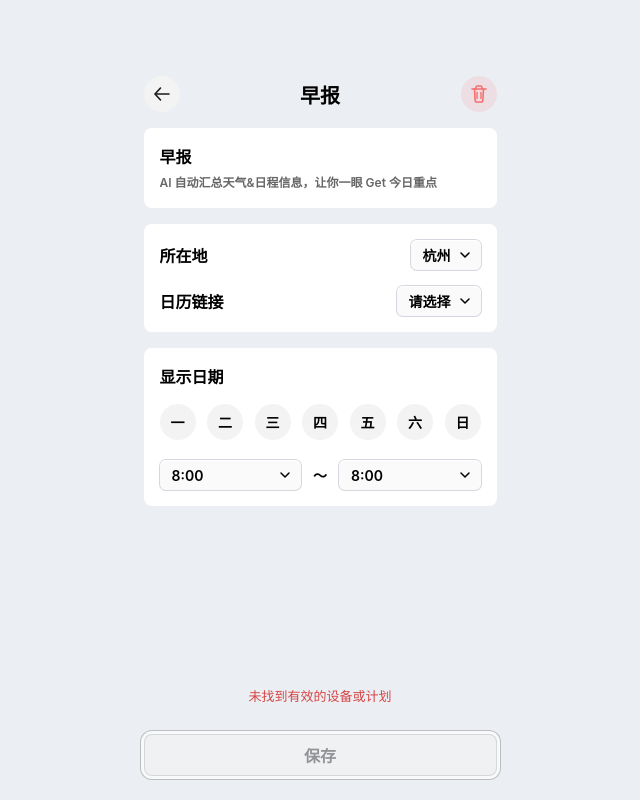
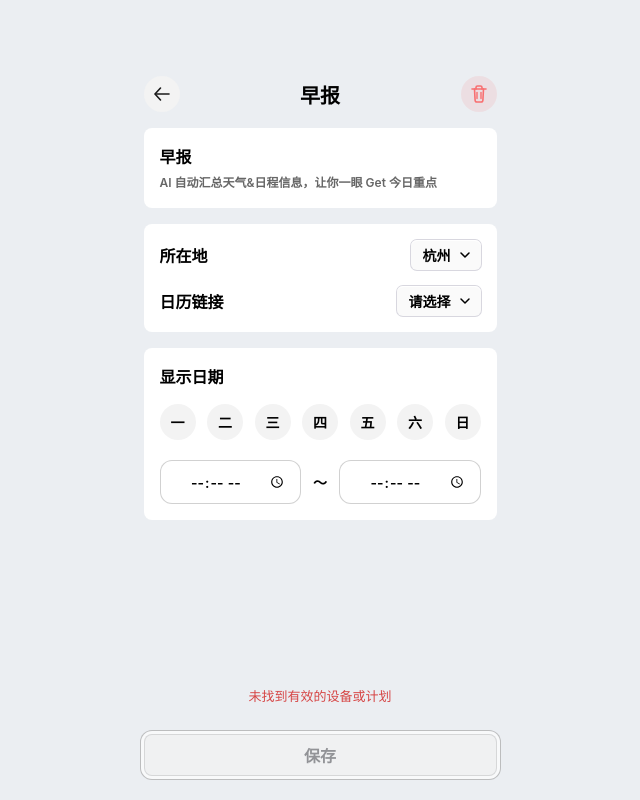
Before and after one commit to Pin-Verse/Pinverse_app, a website: page www/plan-edit.html in a window 1280 px wide. Shown: the whole page, without its empty margins (320-960 px from the left). Drawn offline with Linux system fonts and the light colour scheme.

Commit message:
feat: add time pickers and range validation

```diff
--- a/www/plan-edit.css
+++ b/www/plan-edit.css
@@ -165,13 +165,30 @@
   gap: 12px;
 }
 
-.time-range .dropdown {
+.time-range__picker {
   flex: 1 1 0;
+  min-width: 0;
+  height: 44px;
+  padding: 0 12px;
+  border: 1px solid var(--card-border);
+  border-radius: 12px;
+  background: #fff;
+  color: var(--ink);
+  font: inherit;
+  font-size: 14px;
+  font-weight: 600;
+  text-align: center;
+  outline: none;
+  transition: border-color 0.2s ease, box-shadow 0.2s ease;
 }
 
-.time-range .dropdown__toggle {
-  width: 100%;
-  justify-content: space-between;
+.time-range__picker:focus {
+  border-color: var(--role-card-border);
+  box-shadow: 0 0 0 2px rgba(212, 218, 250, 0.45);
+}
+
+.time-range__picker::-webkit-calendar-picker-indicator {
+  cursor: pointer;
 }
 
 .time-range__sep {
--- a/www/plan-edit.html
+++ b/www/plan-edit.html
@@ -91,29 +91,21 @@
         </div>
 
         <div class="time-range">
-          <div class="dropdown" data-dropdown data-field="start-time">
-            <button class="dropdown__toggle" type="button" aria-haspopup="listbox" aria-expanded="false">
-              <span class="dropdown__value">8:00</span>
-              <svg class="dropdown__chevron" width="16" height="16" viewBox="0 0 16 16" fill="none">
-                <path d="M4 6L8 10L12 6" stroke="#000" stroke-width="1.5" stroke-linecap="round" stroke-linejoin="round"/>
-              </svg>
-            </button>
-            <ul class="dropdown__menu" role="listbox">
-              <li class="dropdown__option is-selected" role="option" data-value="8:00">8:00</li>
-            </ul>
-          </div>
+          <input
+            class="time-range__picker"
+            id="planStartTime"
+            type="time"
+            step="60"
+            aria-label="开始时间"
+          />
           <span class="time-range__sep">～</span>
-          <div class="dropdown" data-dropdown data-field="end-time">
-            <button class="dropdown__toggle" type="button" aria-haspopup="listbox" aria-expanded="false">
-              <span class="dropdown__value">8:00</span>
-              <svg class="dropdown__chevron" width="16" height="16" viewBox="0 0 16 16" fill="none">
-                <path d="M4 6L8 10L12 6" stroke="#000" stroke-width="1.5" stroke-linecap="round" stroke-linejoin="round"/>
-              </svg>
-            </button>
-            <ul class="dropdown__menu" role="listbox">
-              <li class="dropdown__option is-selected" role="option" data-value="8:00">8:00</li>
-            </ul>
-          </div>
+          <input
+            class="time-range__picker"
+            id="planEndTime"
+            type="time"
+            step="60"
+            aria-label="结束时间"
+          />
         </div>
       </div>
 
--- a/www/plan-edit.js
+++ b/www/plan-edit.js
@@ -17,6 +17,8 @@
   const submitBtn = document.getElementById('planEditSubmitBtn');
   const errorEl = document.getElementById('planEditError');
   const weekdayItems = document.querySelectorAll('.weekday-picker__item');
+  const startTimeInput = document.getElementById('planStartTime');
+  const endTimeInput = document.getElementById('planEndTime');
   const confirmDialog = document.getElementById('confirmDialog');
   const confirmDeleteBtn = confirmDialog.querySelector('[data-action="confirm"]');
 
@@ -34,6 +36,12 @@
     return document.querySelector(
       '.dropdown[data-field="' + field + '"] .dropdown__value'
     )?.textContent.trim();
+  }
+
+  function normalizeTime(value) {
+    const match = String(value ?? '').match(/^(\d{1,2}):(\d{2})/);
+    if (!match) return '';
+    return match[1].padStart(2, '0') + ':' + match[2];
   }
 
   function normalizeDay(day) {
@@ -64,8 +72,8 @@
       schedule.weather_location ?? schedule.location ?? schedule.city ?? '请选择'
     );
     setDropdownValue('calendar', schedule.calendar ?? schedule.calendar_provider ?? '请选择');
-    setDropdownValue('start-time', schedule.start_time ?? schedule.startTime);
-    setDropdownValue('end-time', schedule.end_time ?? schedule.endTime);
+    startTimeInput.value = normalizeTime(schedule.start_time ?? schedule.startTime);
+    endTimeInput.value = normalizeTime(schedule.end_time ?? schedule.endTime);
     setWeekdaySelection(schedule.weekdays ?? schedule.days ?? []);
   }
 
@@ -90,12 +98,15 @@
       .filter((item) => item.classList.contains('is-selected'))
       .map((item) => dayNames[Number(item.dataset.day) - 1]);
     const location = getDropdownValue('location');
-    const startTime = getDropdownValue('start-time');
-    const endTime = getDropdownValue('end-time');
+    const startTime = startTimeInput.value;
+    const endTime = endTimeInput.value;
 
     if (!location || location === '请选择') throw new Error('请选择所在地');
-    if (!startTime || startTime === '请选择' || !endTime || endTime === '请选择') {
+    if (!startTime || !endTime) {
       throw new Error('请选择显示时间');
+    }
+    if (startTime > endTime) {
+      throw new Error('起始时间不能晚于结束时间');
     }
     if (!selectedDays.length) throw new Error('请至少选择一个显示日期');
 
@@ -152,8 +163,8 @@
   } else {
     setDropdownValue('location', '请选择');
     setDropdownValue('calendar', '请选择');
-    setDropdownValue('start-time', '请选择');
-    setDropdownValue('end-time', '请选择');
+    startTimeInput.value = '';
+    endTimeInput.value = '';
     setWeekdaySelection([]);
     if (!deviceId) {
       showError('请先选择一个有效设备');
@@ -195,6 +206,10 @@
     });
   });
 
+  [startTimeInput, endTimeInput].forEach((input) => {
+    input.addEventListener('change', clearError);
+  });
+
   function closeConfirmDialog() {
     confirmDialog.classList.remove('is-open');
   }
```
